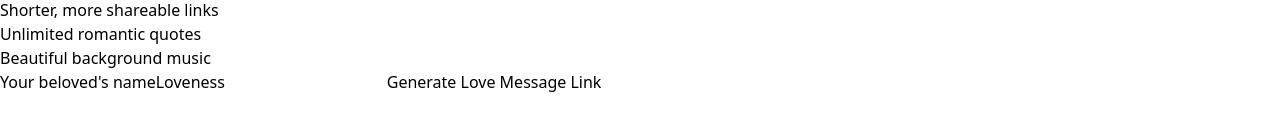
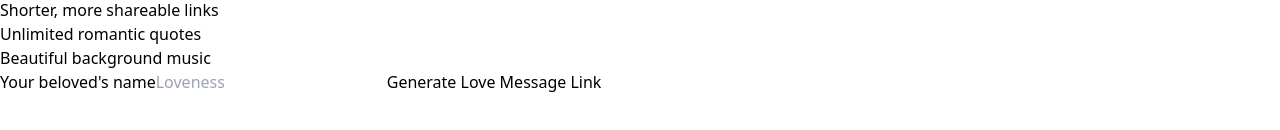
Before and after one commit to Eliahhango/Love-Messages-Generator, a React (Vite) app: page / in a window 1280 px wide. Shown: the part 194-324 px from the top of the page. Built offline with nearby package versions, Linux system fonts and the light colour scheme.

Commit message:
Remove pre-filled Loveness text from input

```diff
--- a/src/components/LandingPage.tsx
+++ b/src/components/LandingPage.tsx
@@ -26,7 +26,7 @@ function generateUrl(name: string): string {
 }
 
 export default function LandingPage() {
-  const [name, setName] = useState('Loveness')
+  const [name, setName] = useState('')
   const [isGenerated, setIsGenerated] = useState(false)
   const [copied, setCopied] = useState(false)
 
```
